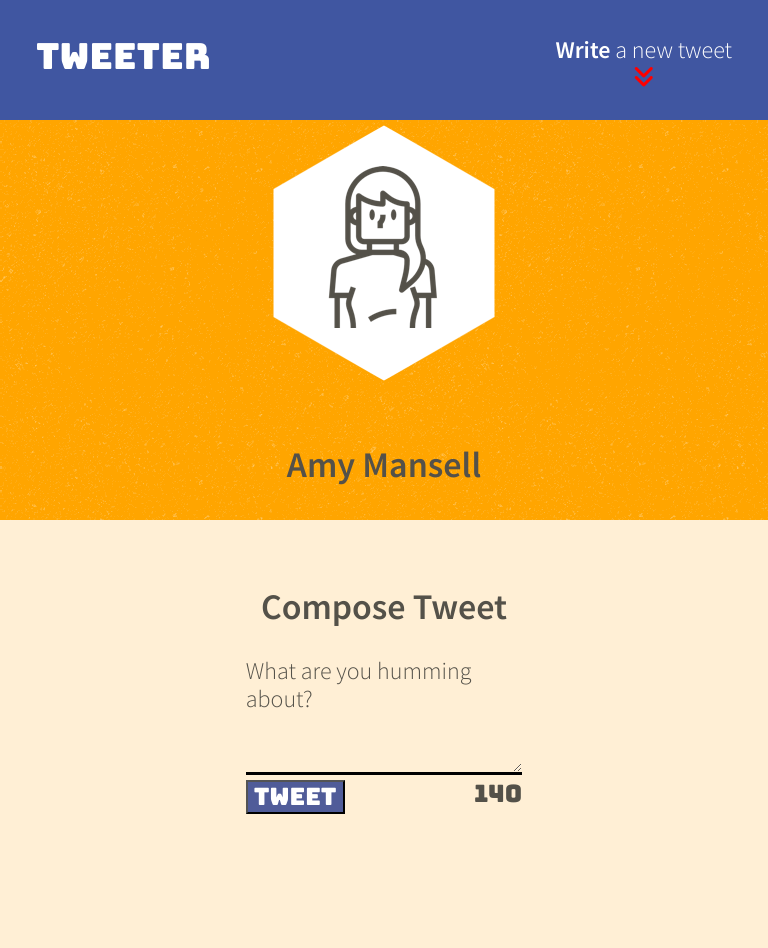
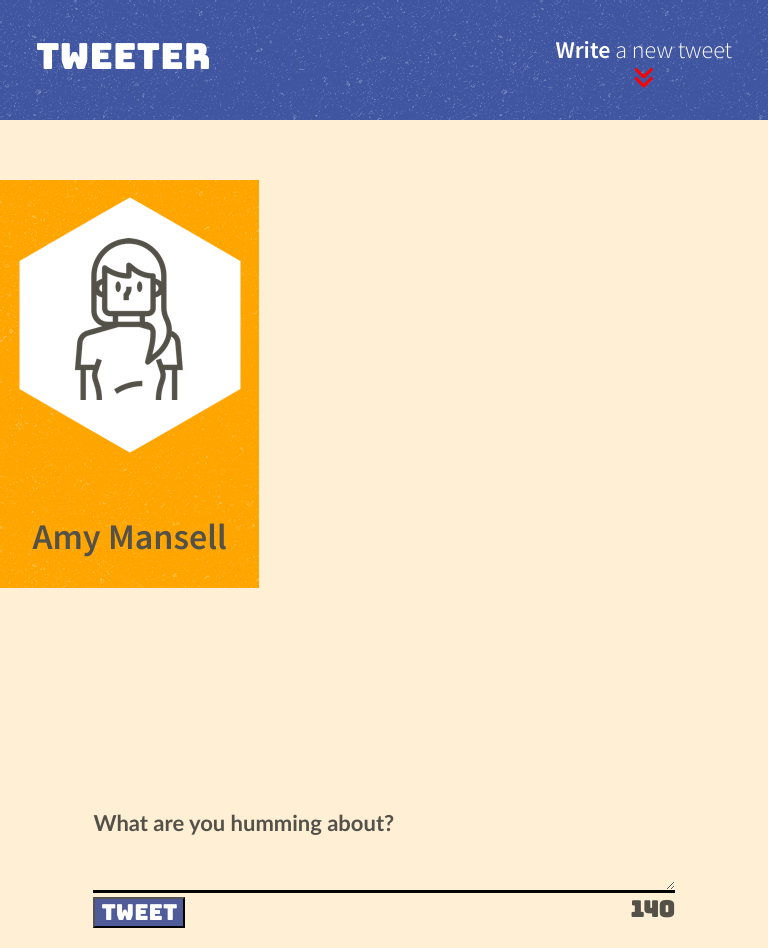
Before and after one commit to MustafaSKaya/mytweeter, a website: page public/index.html in a window 768 px wide. Before the commit the page ends 826 px from the top, so only its background shows below. Drawn offline with nearby package versions, Linux system fonts and the light colour scheme; no server answers.

Commit message:
responsive design and last touches

```diff
--- a/public/index.html
+++ b/public/index.html
@@ -35,11 +35,18 @@
       <span id="headerlogo">tweeter</span>
       <div id="writetweet">
       <span><b>Write</b> a new tweet</span>
-        <i id="mark" class="fa-solid fa-angles-down"></i>
+        <button id="mark">
+        <i class="fa-solid fa-angles-down"></i>
+        </button>
       </div>
     </nav>
 
+
+    <!-- Page-specific (main) content here -->
+    <main>
+
       <header id="pageheader">
+        <div class="headercontent">
           <div>
             <img src="/images/profile-hex.png">
           </div>
@@ -47,9 +54,10 @@
           <div>
             <h2>Amy Mansell</h2>
           </div>
+        </div>
       </header>
-    <!-- Page-specific (main) content here -->
-    <main>
+
+      <section id="right-column">
 
         <h4 id="error-message" class=errorcontainer>
           <i class="fa-solid fa-triangle-exclamation"></i>
@@ -58,7 +66,6 @@
         </h4>
 
         <section class="new-tweet">
-        <h2>Compose Tweet</h2>
           <form id="tweetform" method="POST" action="/tweets">
             <label for="tweet-text">What are you humming about?</label>
             <textarea name="text" id="tweet-text"></textarea>
@@ -74,6 +81,8 @@
 
         </section>
 
+      </section>
+
     </main>
 
   </body>
--- a/public/scripts/client.js
+++ b/public/scripts/client.js
@@ -6,7 +6,7 @@
 
 $(document).ready(function() {
 
-    const escape = function (str) {
+  const escape = function(str) {
     let div = document.createElement("div");
     div.appendChild(document.createTextNode(str));
     return div.innerHTML;
@@ -37,7 +37,7 @@ $(document).ready(function() {
                   <i class="fas fa-heart"></i>
                 </span>
                 </footer>
-              </article>`
+              </article>`;
 
     return newTweet;
   };
@@ -45,7 +45,7 @@ $(document).ready(function() {
   const $errorMessage = $('#error-message');
   $errorMessage.hide();
 
-    const renderTweets = function (data) {
+  const renderTweets = function(data) {
 
     data.forEach((obj) => {
 
@@ -64,25 +64,30 @@ $(document).ready(function() {
       });
   };
 
-    loadTweets()
+  loadTweets();
 
   $("#tweetform").submit(function(event) {
 
     event.preventDefault();
     const newTweet = $('textarea').serialize();
-        const newTweetLength = $('textarea').serialize().length - 5;
+    const newTweetLength = $('textarea').val().trim().length;
+    console.log(newTweetLength);
     const tweetLimit = 140;
 
     if (newTweetLength > tweetLimit) {
       $('.error').text('Too long. Plz respect our arbitrary character limit of 140!');
       $errorMessage.slideDown(500);
-            setTimeout(() => { $errorMessage.slideUp(500) }, 7000);
-            return
+      setTimeout(() => {
+        $errorMessage.slideUp(500);
+      }, 7000);
+      return;
     } else if (newTweetLength <= 0) {
       $('.error').text('You can not send an empty tweet!');
       $errorMessage.slideDown(500);
-            setTimeout(() => { $errorMessage.slideUp(500) }, 7000);
-            return
+      setTimeout(() => {
+        $errorMessage.slideUp(500);
+      }, 7000);
+      return;
     }
 
     $.ajax({
@@ -91,9 +96,10 @@ $(document).ready(function() {
       data: newTweet
     })
       .then(function() {
+        $('textarea').val("");
         $("#mainbody").empty();
         loadTweets(newTweet);
-        })
+      });
   });
 
 });
--- a/public/styles/all-tweets.css
+++ b/public/styles/all-tweets.css
@@ -2,8 +2,10 @@
     border: solid;
     border-color: black;
     background-color: papayawhip;
-    padding: 1.5em;
-    margin: 5px;
+    margin: 25px;
+    padding: 25px;
+    word-break: break-all;
+    max-width: 100%;
 }
 
     .tweet header {
--- a/public/styles/header.css
+++ b/public/styles/header.css
@@ -1,11 +1,14 @@
 #pageheader {
     height: 400px;
-    width: 100%;
-    margin-top: 120px;
+  }
+
+  .headercontent {
     display: flex;
     justify-content: center;
     align-items: center;
+    padding-top: 5%;
+    flex-direction: column;
+    float: left;
+    background-image: url("../images/asfalt-light.png");
     background-color: orange;
-    flex-direction: column;
-    background-image: url("../images/asfalt-light.png");
   }
--- a/public/styles/layout.css
+++ b/public/styles/layout.css
@@ -28,16 +28,81 @@ body {
 main {
   width: 90%;
   display: flex;
-  flex-direction: column;
-  align-items: center;
+  flex-direction: row;
   position: relative;
   margin: auto;
 }
 
 .errorcontainer {
+  margin-top: 100px;
   padding: 20px;
-  width: 60%;
+  width: 90%;
   font-size: 28px;
   color: red;
   border: 8px solid red;
 }
+
+#right-column {
+  flex-direction: column;
+  display: flex;
+  align-items: center;
+  justify-content: center;
+  margin: auto;
+  padding: auto;
+  width: 50%;
+}
+
+@media (max-width: 768px) {
+  #right-column {
+    padding: 20px;
+    width: 100%;
+  }
+
+  .new-tweet {
+    padding-top: 30px;
+    margin-top: 30px;
+  }
+
+  #pageheader {
+    margin-top: 120px;
+    width: 100%;
+  }
+
+  main {
+    width: 100%;
+    flex-direction: column;
+  }
+
+  .headercontent {
+    width: 100%;
+
+  }
+
+  nav {
+    background-color: orange;
+    background-image: url("../images/asfalt-light.png");
+  }
+}
+
+@media (min-width: 768px) {
+  nav {
+    background-color: #4056a1;
+  }
+
+  .errorcontainer {
+    margin-top: 180px ;
+  }
+
+  .new-tweet {
+    margin-top: 180px;
+  }
+
+  .headercontent {
+    width: 75%;
+  }
+
+  #pageheader {
+    margin-top: 180px;
+    width: 45%;
+  }
+}
--- a/public/styles/nav.css
+++ b/public/styles/nav.css
@@ -4,7 +4,6 @@ nav {
     justify-content: space-between;
     font-family: 'Source Sans Pro', sans-serif;
     color: #FFFFFF;
-    background-color: #4056a1;
     height: 120px;
     padding: 1.5em;
     position: fixed;
@@ -25,6 +24,8 @@ nav {
   }
 
   #mark {
+    background-color: transparent;
+    border-style: none;
     display: flex;
     justify-content: center;
     color: red;
--- a/public/styles/new-tweet.css
+++ b/public/styles/new-tweet.css
@@ -2,10 +2,10 @@
     display: flex;
     flex-direction: column;
     align-items: center;
+    font-size: 22px;
+    font-family: 'Gill Sans', 'Gill Sans MT', Calibri, 'Trebuchet MS', sans-serif;
+    font-weight: bold;
     background-color: papayawhip;
-    margin-top: 1.5em;
-    margin-bottom: 0.5em;
-    width: 40%;
   }
 
   .new-tweet textarea {
--- a/server/data-files/initial-tweets.json
+++ b/server/data-files/initial-tweets.json
@@ -8,7 +8,7 @@
     "content": {
       "text": "If I have seen further it is by standing on the shoulders of giants"
     },
-    "created_at": 1639495505803
+    "created_at": 1639542462885
   },
   {
     "user": {
@@ -19,6 +19,6 @@
     "content": {
       "text": "Je pense , donc je suis"
     },
-    "created_at": 1639581905803
+    "created_at": 1639628862885
   }
 ]
```
Also changed, not shown: public/scripts/composer-char-counter.js (indentation only). Lines whose indentation alone changed are shown as unchanged.
